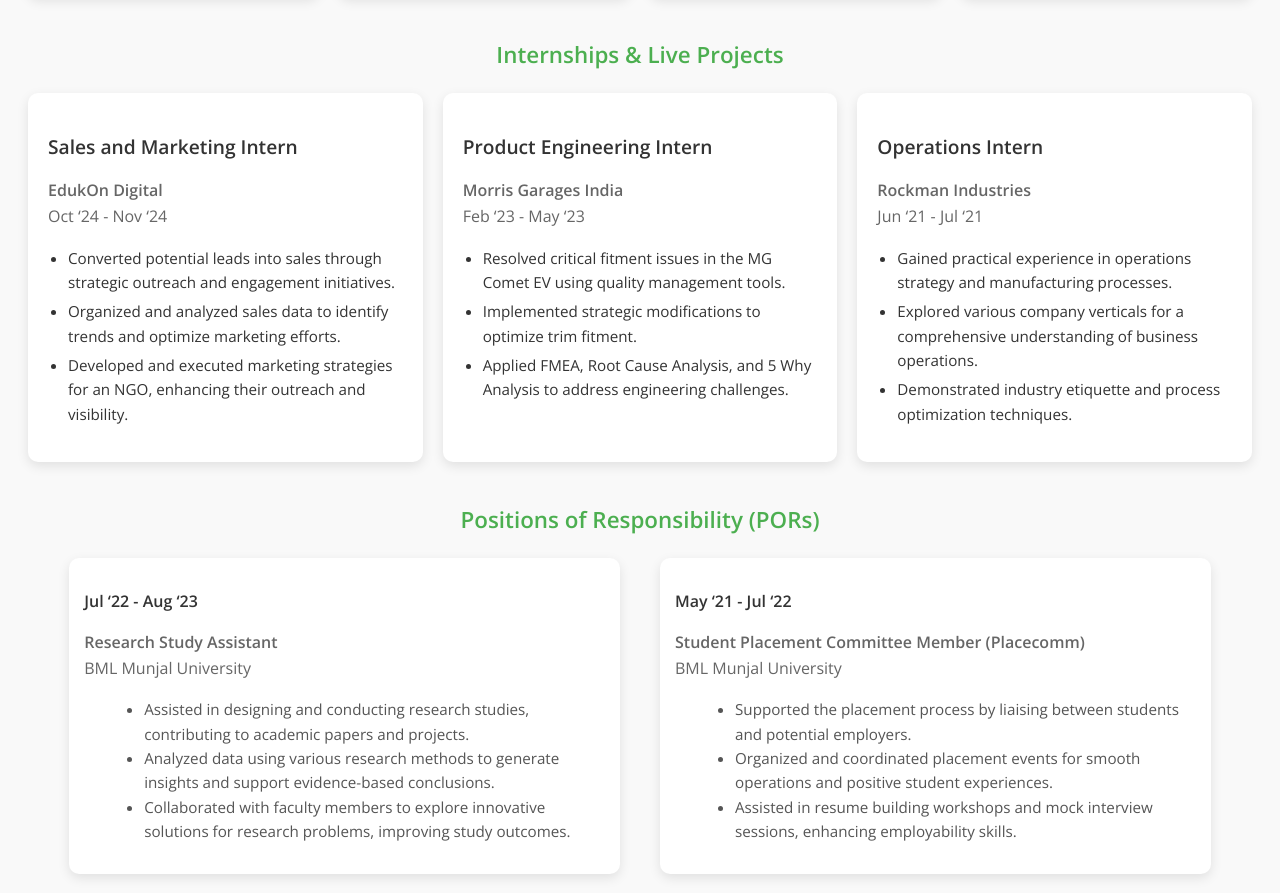
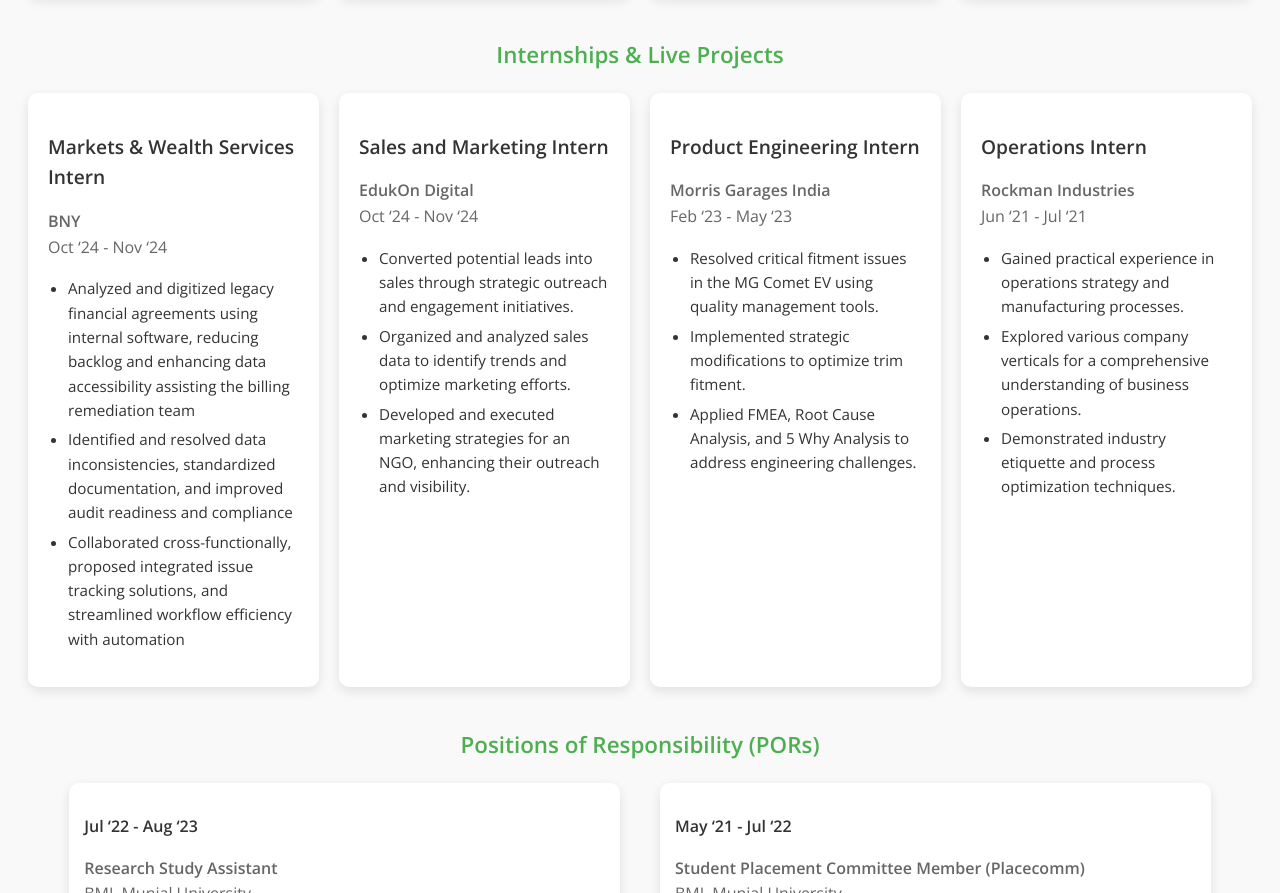
Before and after one commit to GITrepo-Siva/My-Portfolio, a plain HTML site: page index.html in a window 1280 px wide. Shown: the part 1240-2133 px from the top of the page. Drawn offline with nearby package versions, Linux system fonts and the light colour scheme; a web font is replaced by a local one.

Commit message:
Update index.html

```diff
--- a/index.html
+++ b/index.html
@@ -120,6 +120,15 @@
     <section id="internships">
         <h2>Internships & Live Projects</h2>
         <div class="internship-container">
+            <div class="internship-item">
+                <h3>Markets & Wealth Services Intern</h3>
+                <p><strong>BNY</strong><br>Oct ‘24 - Nov ‘24</p>
+                <ul>
+                    <li>Analyzed and digitized legacy financial agreements using internal software, reducing backlog and enhancing data accessibility assisting the billing remediation team</li>
+                    <li>Identified and resolved data inconsistencies, standardized documentation, and improved audit readiness and compliance</li>
+                    <li>Collaborated cross-functionally, proposed integrated issue tracking solutions, and streamlined workflow efficiency with automation</li>
+                </ul>
+            </div>
             <div class="internship-item">
                 <h3>Sales and Marketing Intern</h3>
                 <p><strong>EdukOn Digital</strong><br>Oct ‘24 - Nov ‘24</p>
```
